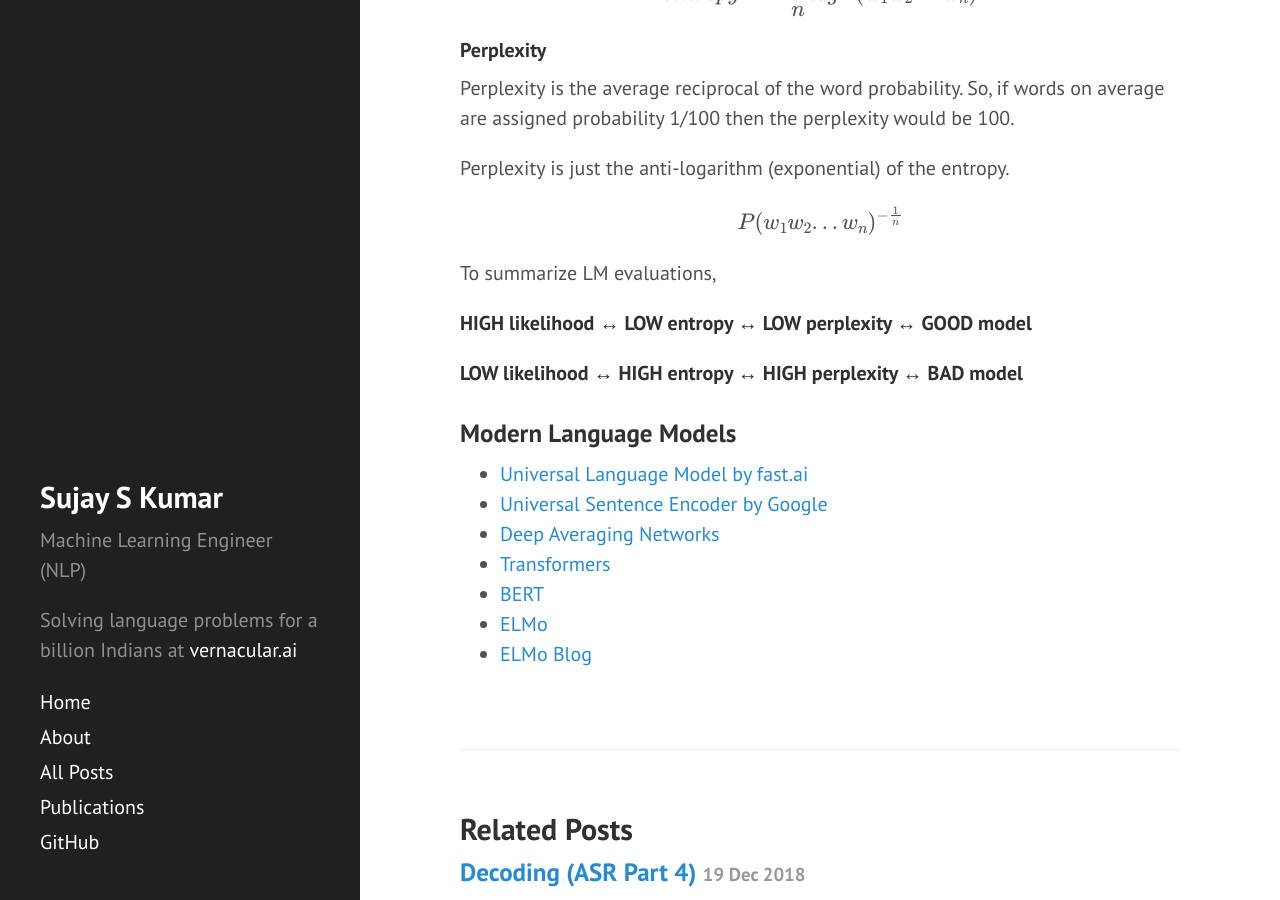
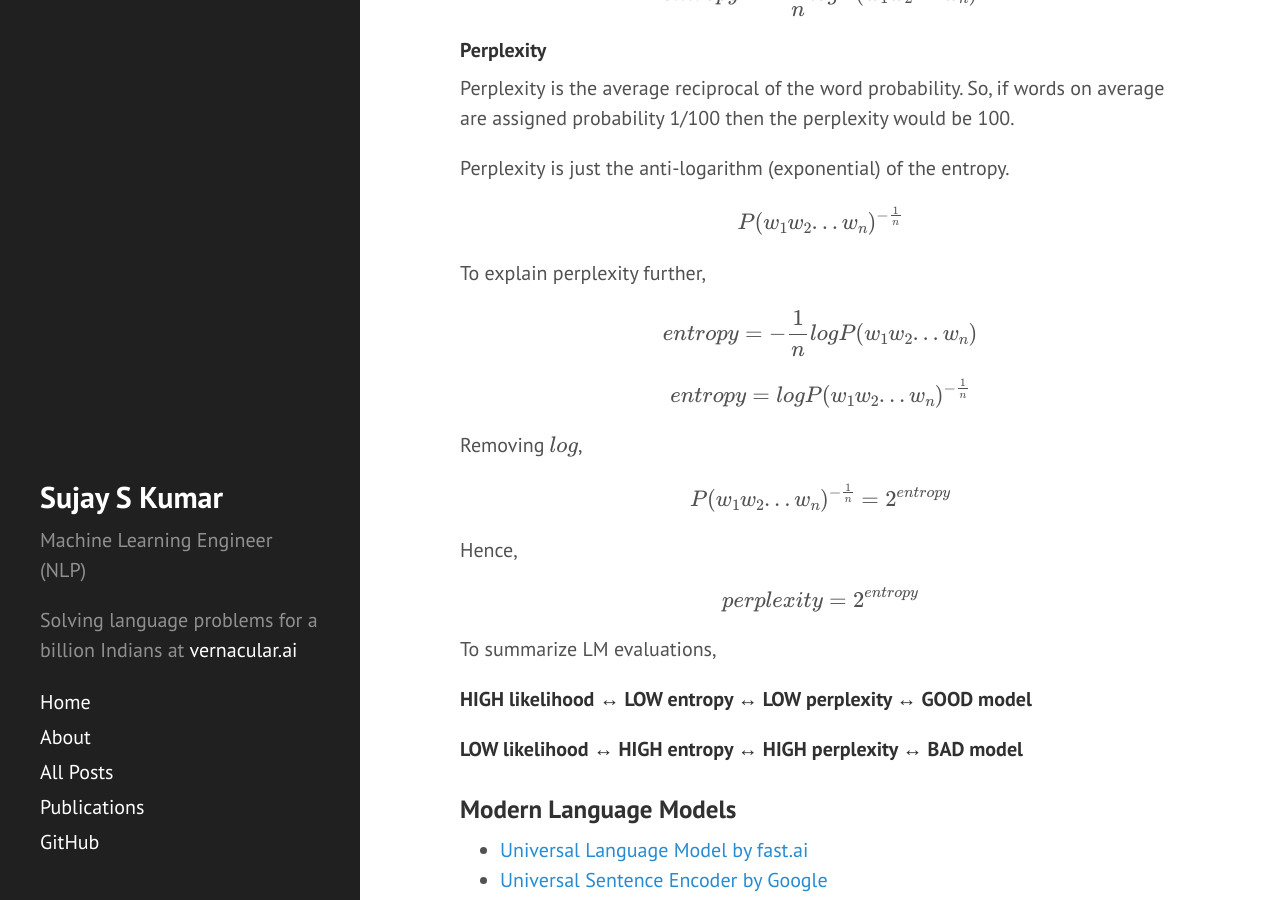
Before and after one commit to SujaySKumar/sujayskumar.github.io, a Jekyll site: the page built from _posts/2018-12-06-asr-part3.md, in a window 1280 px wide and 900 px high, scrolled down 3095 px. Built offline with Jekyll 4.4.1, drawn with Linux system fonts in a browser that asks for light colours; formulas are drawn with MathJax 3.

Commit message:
Updated perplexity equations

```diff
--- a/_posts/2018-12-06-asr-part3.md
+++ b/_posts/2018-12-06-asr-part3.md
@@ -104,6 +104,20 @@ Perplexity is just the anti-logarithm (exponential) of the entropy.
 
 $$P(w_{1}w_{2}...w_{n})^{-\frac{1}{n}}$$
 
+To explain perplexity further,
+
+$$entropy = -\frac{1}{n}log P(w_{1}w_{2}...w_{n})$$
+
+$$entropy = log P(w_{1}w_{2}...w_{n})^{-\frac{1}{n}}$$
+
+Removing $$log$$,
+
+$$P(w_{1}w_{2}...w_{n})^{-\frac{1}{n}} = 2^{entropy}$$
+
+Hence,
+
+$$perplexity = 2^{entropy}$$
+
 To summarize LM evaluations,
 
 **HIGH likelihood ↔ LOW entropy ↔ LOW perplexity ↔ GOOD model**
```
